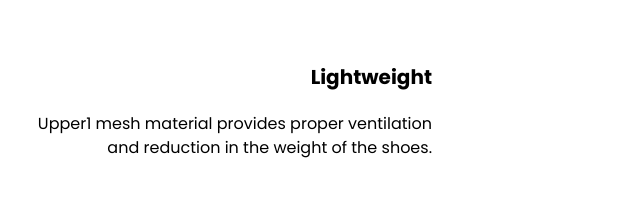
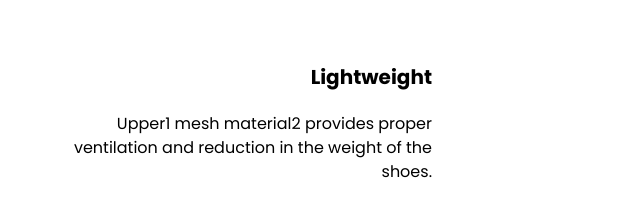
Before and after one commit to Andreeadrg/shoes-shop, a plain HTML site: page index.html in a window 1280 px wide. Shown: the part 1277-1498 px from the top of the page, 48-675 px from the left. Drawn offline with Linux system fonts and the light colour scheme.

Commit message:
new page issue

```diff
--- a/index.html
+++ b/index.html
@@ -64,7 +64,7 @@
              <div class="feature">
                 <div class="content">
                     <p class="title">Lightweight</p>
-                    <p class="desc">Upper1 mesh material provides proper ventilation and reduction in the weight of the shoes.</p>
+                    <p class="desc">Upper1 mesh material2 provides proper ventilation and reduction in the weight of the shoes.</p>
                 </div>
                 <img src="images/shoe4.jpg" alt="Nike Sport">
              </div>
```
